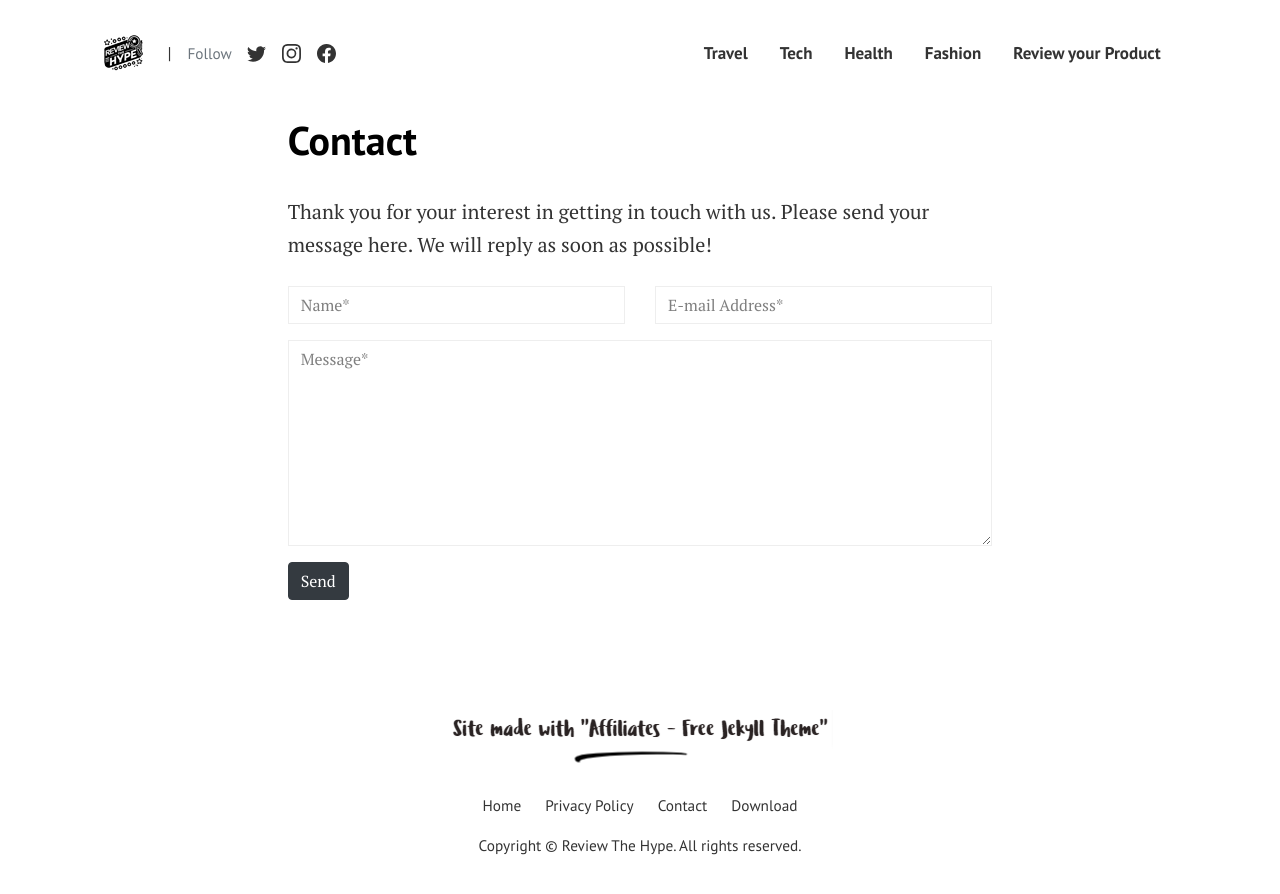
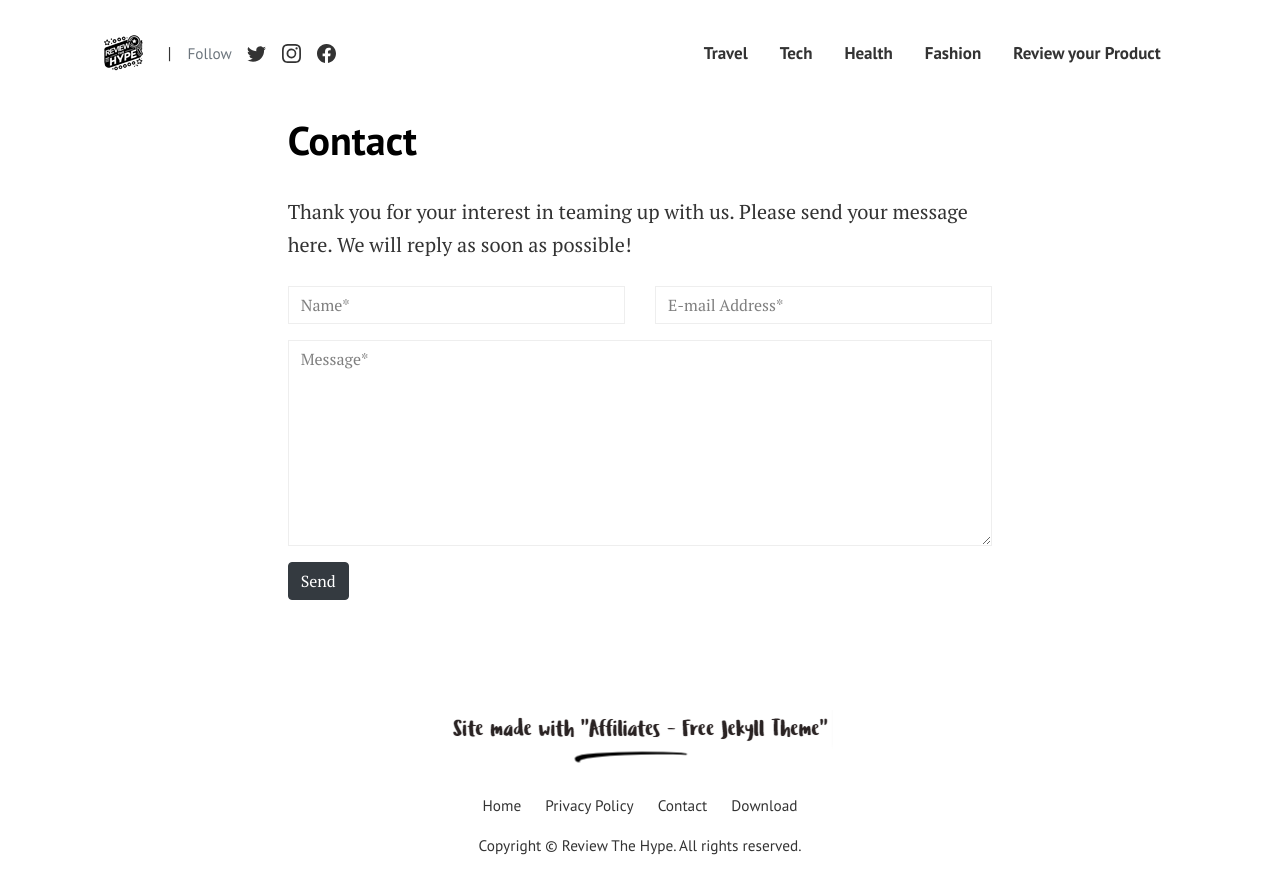
Before and after one commit to reviewthehype/reviewthehype, a Jekyll site: the page built from pages/contact.html, in a window 1280 px wide. Shown: the top 894 px of the page. Built offline with Jekyll 4.4.1, drawn with Linux system fonts in a browser that asks for light colours.

Commit message:
changed wording on contact form

```diff
--- a/pages/contact.html
+++ b/pages/contact.html
@@ -6,7 +6,7 @@
 ---
 
 <form action="https://formspree.io/{{site.email}}" method="POST">
-<p class="mb-4">Thank you for your interest in getting in touch with us. Please send your message here. We will reply as soon as possible!</p>
+<p class="mb-4">Thank you for your interest in teaming up with us. Please send your message here. We will reply as soon as possible!</p>
 <div class="form-group row">
 <div class="col-md-6">
 <input class="form-control" type="text" name="name" placeholder="Name*" required>
```
